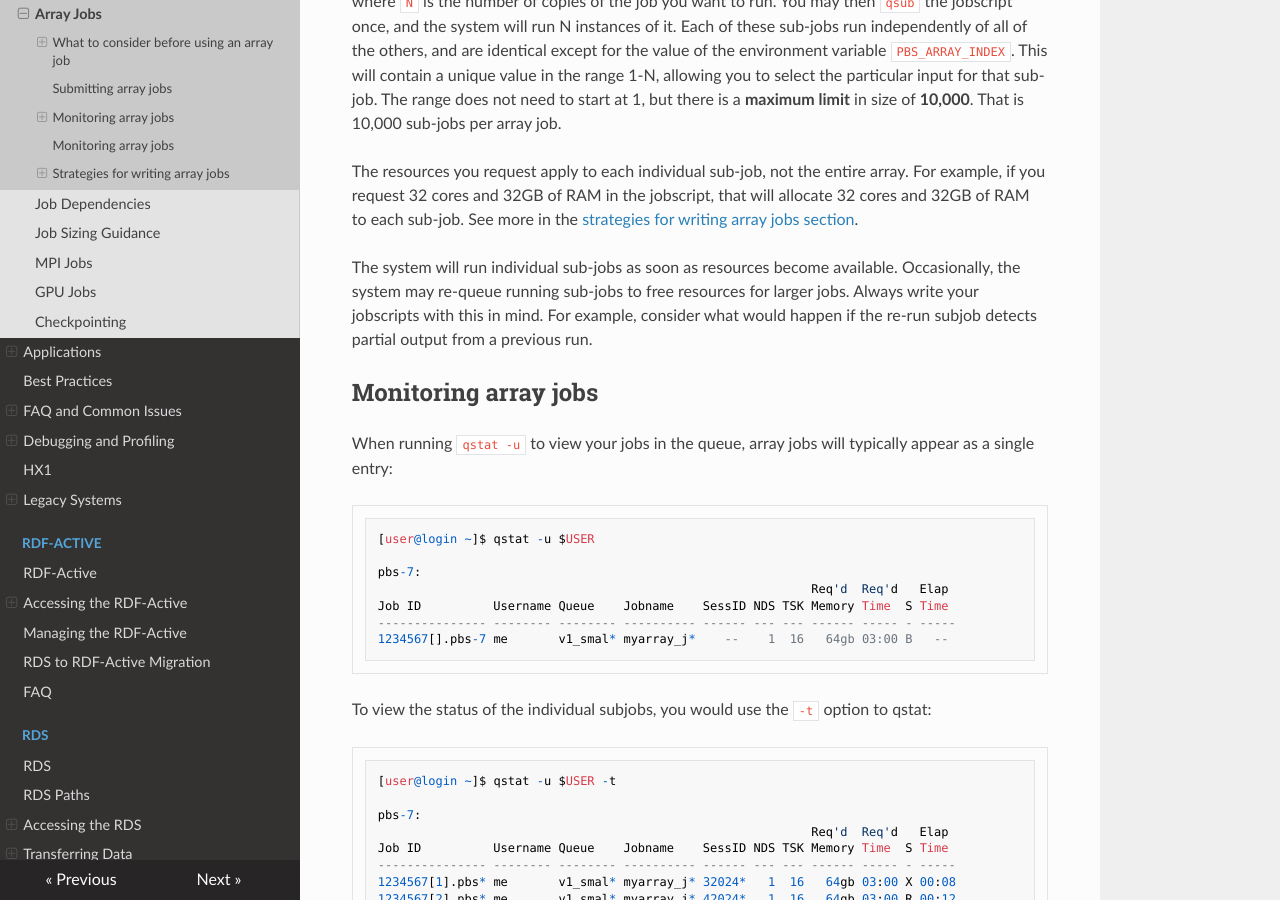
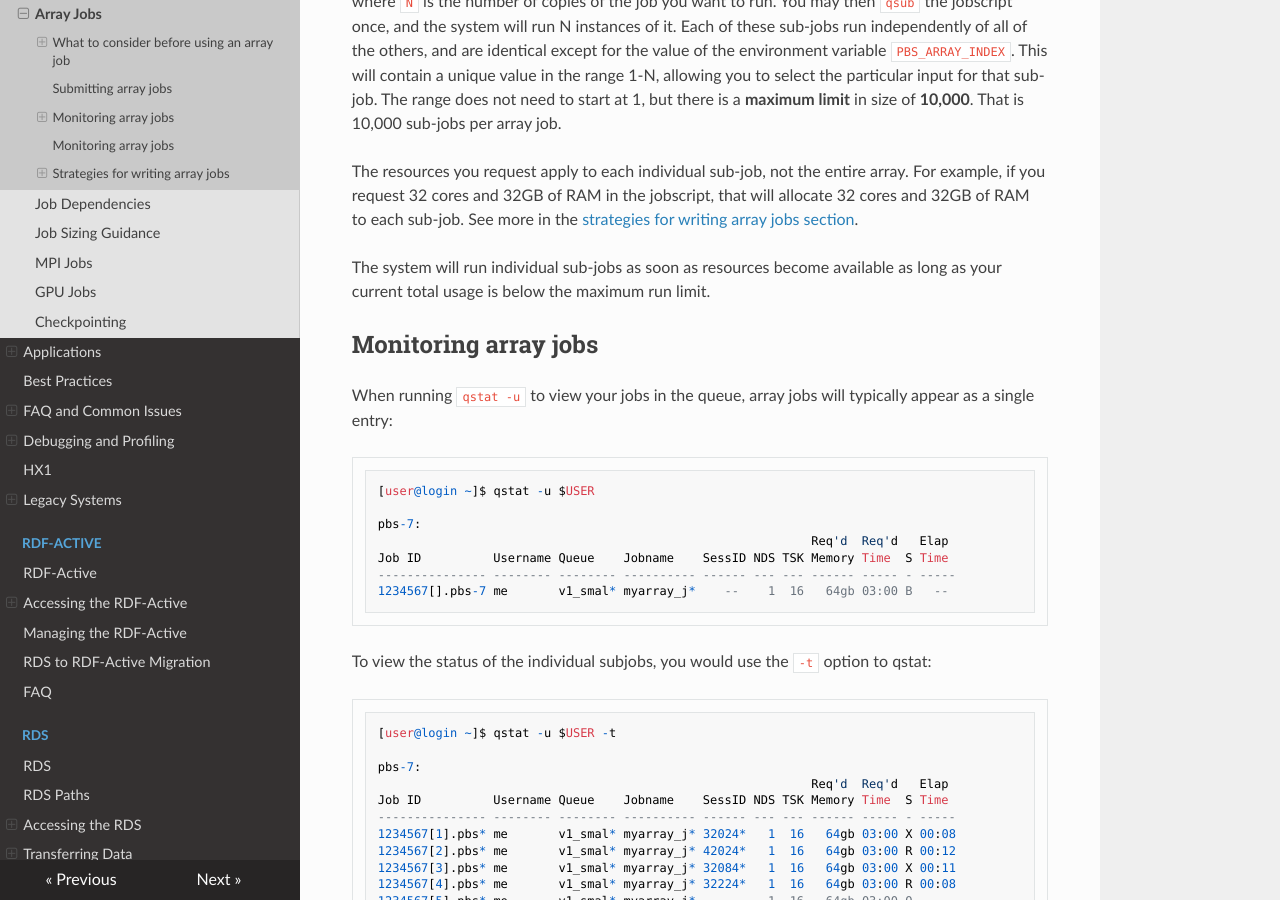
Before and after one commit to ImperialCollegeLondon/icl-rcs-user-guide, an MkDocs documentation site: the page built from docs/hpc/queues/array-jobs.md, in a window 1280 px wide and 900 px high, scrolled down 1003 px. Built offline with MkDocs 1.6.1, drawn with Linux system fonts in a browser that asks for light colours; nearby versions of some CDN libraries.

Commit message:
Remove redundant comment about array jobs that are no longer true for CX3 (#76)
* remove redundant comment about array jobs that are no longer true for Phase 2

* Update docs/hpc/queues/array-jobs.md

Co-authored-by: David Hempston <cyber_veio@hotmail.com>

---------

Co-authored-by: David Hempston <cyber_veio@hotmail.com>

```diff
--- a/docs/hpc/queues/array-jobs.md
+++ b/docs/hpc/queues/array-jobs.md
@@ -29,7 +29,7 @@ where `N` is the number of copies of the job you want to run. You may then `qsub
 
 The resources you request apply to each individual sub-job, not the entire array. For example, if you request 32 cores and 32GB of RAM in the jobscript, that will allocate 32 cores and 32GB of RAM to each sub-job. See more in the [strategies for writing array jobs section](#strategies-for-writing-array-jobs).
 
-The system will run individual sub-jobs as soon as resources become available. Occasionally, the system may re-queue running sub-jobs to free resources for larger jobs. Always write your jobscripts with this in mind. For example, consider what would happen if the re-run subjob detects partial output from a previous run.
+The system will run individual sub-jobs as soon as resources become available as long as your current total usage is below the maximum run limit.
 
 ## Monitoring array jobs
 
```
